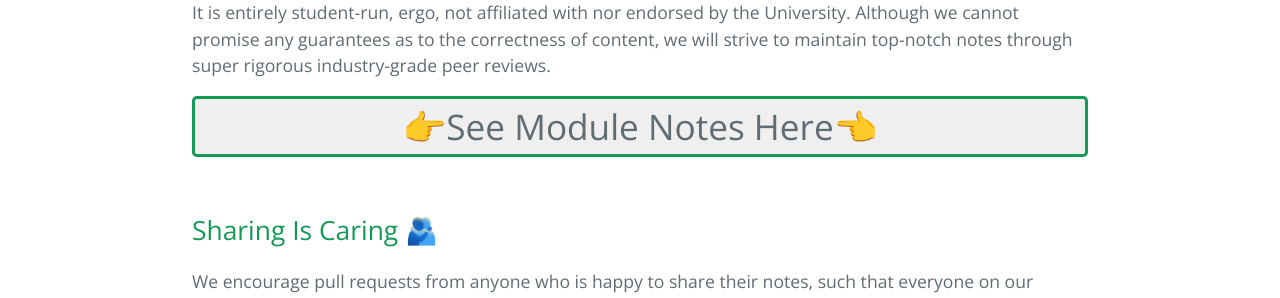
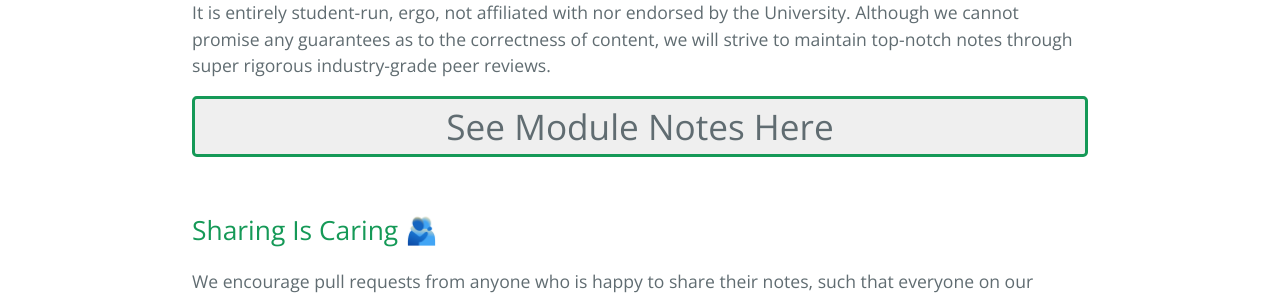
Before and after one commit to Neuro-Psycho-Group/ioppn-notes.github.io, a Jekyll site: the page built from index.md, in a window 1280 px wide. Shown: the part 671-969 px from the top of the page. Built offline with Jekyll 4.4.1, drawn with Linux system fonts in a browser that asks for light colours.

```diff
--- a/index.md
+++ b/index.md
@@ -2,7 +2,7 @@
 layout: default
 ---
 
-# Welcome To IOPPN's Unofficial Neuroscience & Psychology Handbook 👋
+# Welcome To IOPPN's Unofficial Neuroscience & Psychology Handbook  👋
 
 Or should we call it handsite? Anyhow, here we present a collection of community notes for key modules covered during the Yr1 of Neuroscience and Psychology BSc programme at King's College London.
 
@@ -10,17 +10,17 @@ It is entirely student-run, ergo, not affiliated with nor endorsed by the Univer
 
 
 <form id="MainButton" action="./modules">
-<button>👉See Module Notes Here👈</button>
+<button>See Module Notes Here</button>
 </form>
 
 
-## Sharing Is Caring 🫂
+## Sharing Is Caring  🫂
 
 We encourage pull requests from anyone who is happy to share their notes, such that everyone on our course can benefit from well-written full-coverage content. And of course, feel free to provide appropriate attribution per page created!
 
 [Tutorials on Contributing](./CSRGContributing/)
 
-## Contributors 🎓
+## Contributors  🎓
 
 <!-- ALL-CONTRIBUTORS-LIST:START - Do not remove or modify this section -->
 <!-- prettier-ignore-start -->
```
